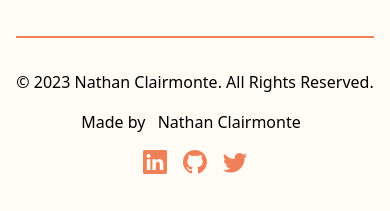
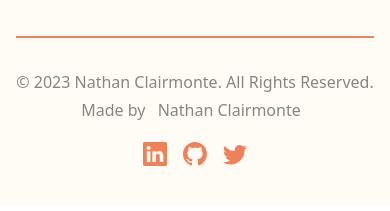
Before and after one commit to nathanclairmonte/percy-v2, a Next.js app: page / in a window 390 px wide. Shown: the part 1400-1611 px from the top of the page. Built offline with nearby package versions, Linux system fonts and the light colour scheme; no server answers.

Commit message:
updated `Footer` styling slightly

```diff
--- a/src/components/Footer.js
+++ b/src/components/Footer.js
@@ -8,7 +8,7 @@ const Footer = () => {
     return (
         <div className="mx-auto max-w-6xl px-4 py-10 md:py-20">
             <div className="h-0.5 w-full bg-[#f08057]"></div>
-            <div className="mt-8 flex flex-col items-center gap-4 md:flex-row md:justify-between">
+            <div className="mt-8 flex flex-col items-center gap-1 text-[#888581] dark:text-gray-300 md:flex-row md:justify-between">
                 <p>&copy; {year} Nathan Clairmonte. All Rights Reserved.</p>
 
                 <div>
@@ -23,7 +23,7 @@ const Footer = () => {
                     </div>
                 </div>
 
-                <div className="flex flex-row gap-4">
+                <div className="mt-4 flex flex-row gap-4 md:mt-0">
                     <Link
                         href="https://www.linkedin.com/in/nathanclairmonte/"
                         target="_blank"
```
